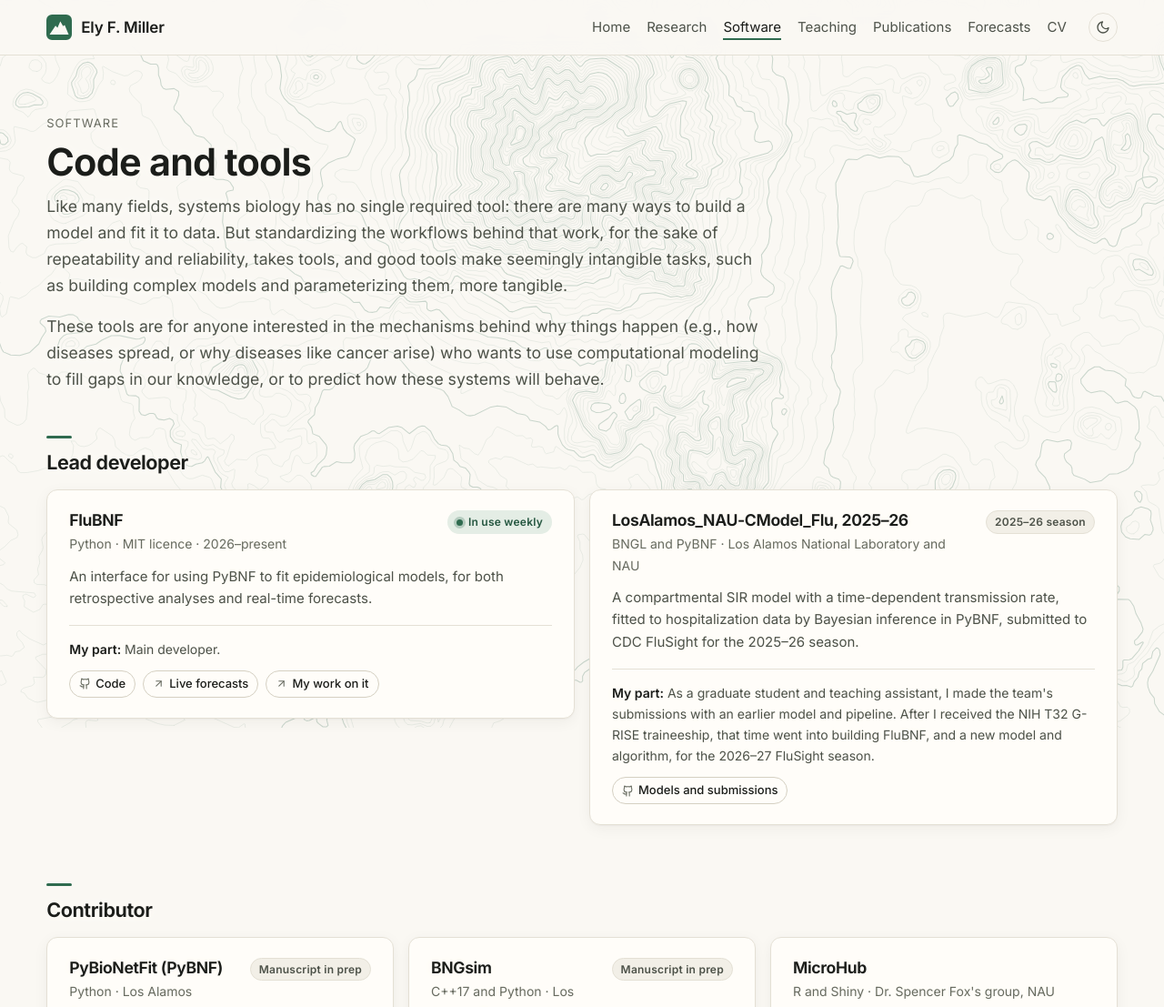
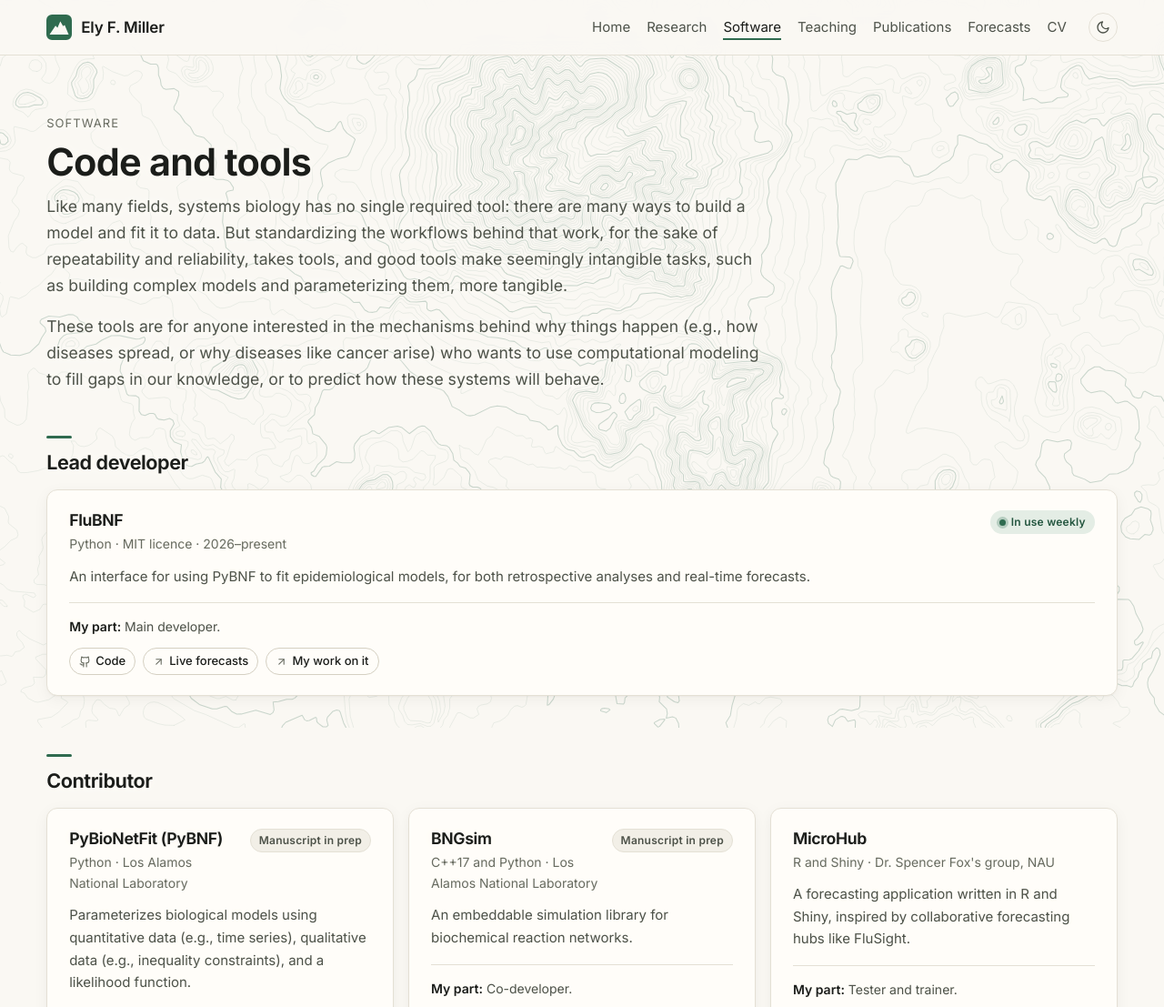
Before and after one commit to elyfmiller/elyfmiller.github.io, a plain HTML site: page software.html in a window 1280 px wide. Shown: the top 1107 px of the page at 91% size. Drawn offline with Linux system fonts and the light colour scheme.

Commit message:
Software: remove the LosAlamos_NAU-CModel_Flu 2025-26 card

```diff
--- a/software.html
+++ b/software.html
@@ -77,21 +77,6 @@
         </ul>
       </div>
     </article>
-    <article class="project" id="cmodel-flu">
-      <div class="project-head">
-        <div><h3>LosAlamos_NAU-CModel_Flu, 2025–26</h3>
-          <p class="meta">BNGL and PyBNF · Los Alamos National Laboratory and NAU</p></div>
-        <span class="badge">2025–26 season</span>
-      </div>
-      <!-- Model description: the repository README. -->
-      <p class="lead">A compartmental SIR model with a time-dependent transmission rate, fitted to hospitalization data by Bayesian inference in PyBNF, submitted to CDC FluSight for the 2025–26 season.</p>
-      <div class="project-foot">
-        <p class="people"><strong>My part:</strong> As a graduate student and teaching assistant, I made the team's submissions with an earlier model and pipeline. After I received the NIH T32 G-RISE traineeship, that time went into building FluBNF, and a new model and algorithm, for the 2026–27 FluSight season.</p>
-        <ul class="pill-links">
-          <li><a href="https://github.com/elyfmiller/LosAlamos_NAU-CModel_Flu-2025-2026"><svg class="ic" aria-hidden="true"><use href="assets/icons.svg#github"/></svg>Models and submissions</a></li>
-        </ul>
-      </div>
-    </article>
     </div>
   </section>
 
```
